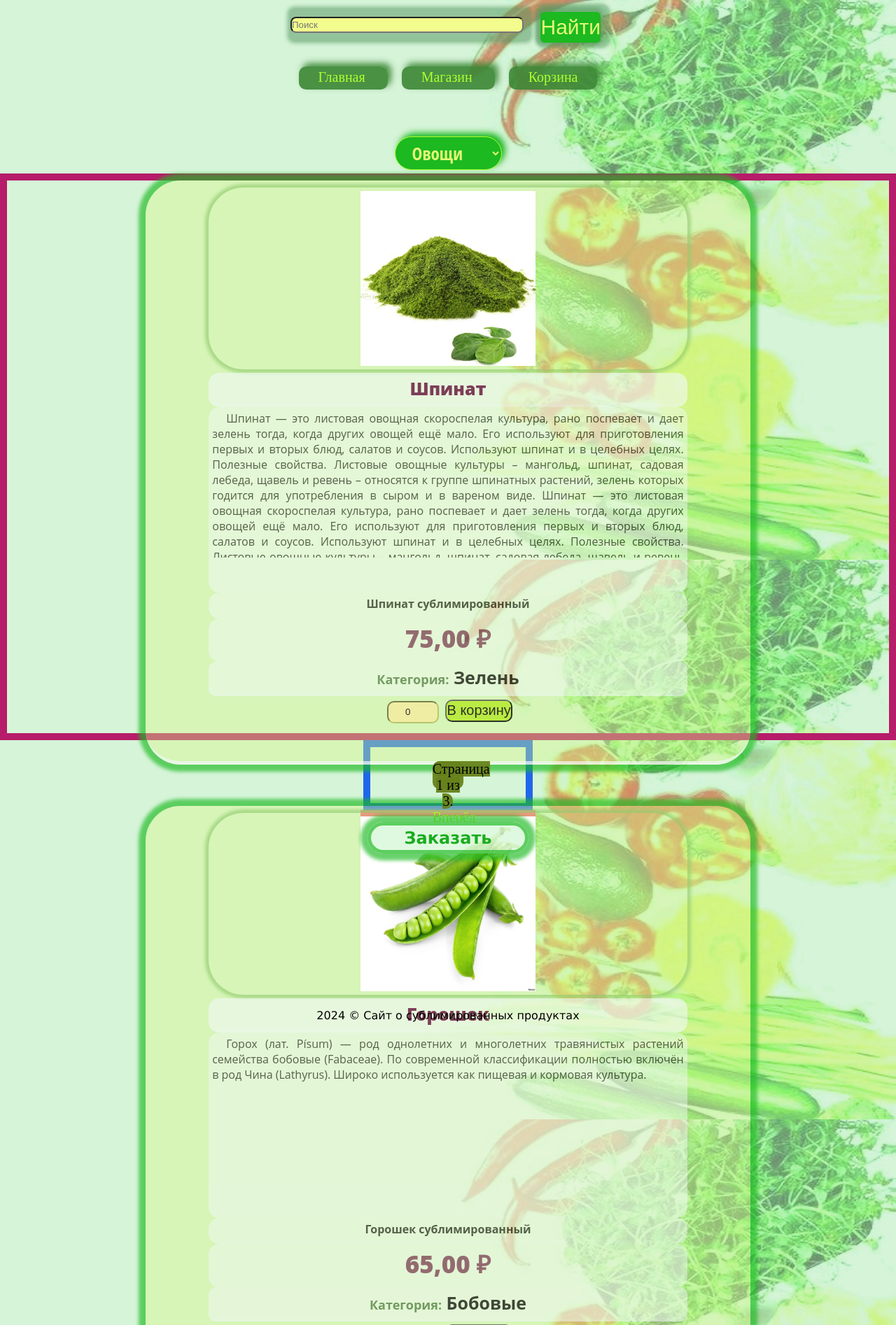
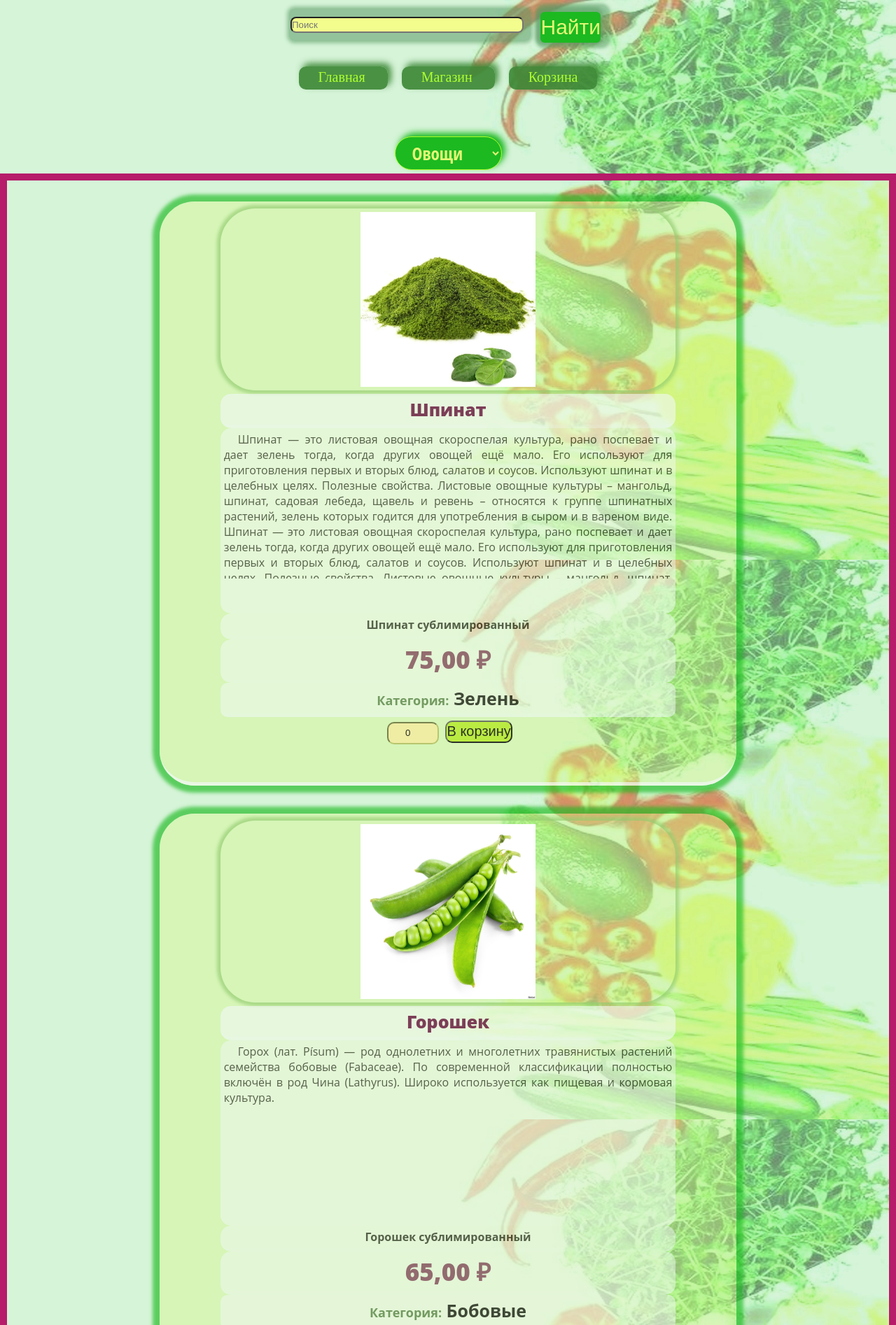
Before and after one commit to Sapronov-Nikolay/sublim, a Django app: page /shop/ in a window 1280 px wide. Shown: the top 1894 px of the page at 70% size. Run offline with Django 5.2, Linux system fonts and the light colour scheme; data comes from the database, SQL or seed files in the repository.

Commit message:
Немного улучшил

```diff
--- a/sublim/static/main/css/tovars.css
+++ b/sublim/static/main/css/tovars.css
@@ -4,6 +4,7 @@
   grid-template-columns: repeat(4, 1fr);
   grid-gap: 10px;
   grid-auto-rows: 200px;
+  padding: 30px;
   grid-template-areas: ". a a ."
   ". a a .";
 }
@@ -35,11 +36,11 @@
 .tovars-div-general {
   display: grid;
   width: 70%; /* Ширина карточки */
-  height: 720px; /* Промежуток между карточками */
+  /* height: 720px; /* Промежуток между карточками */
   grid-template-columns: repeat(auto-fit, minmax(500px, 1fr) );
   column-gap: 3%;
-  grid-template-rows: repeat(auto-fit, minmax(850px, 1fr) );
-  row-gap: 6%;
+  grid-template-rows: repeat(auto-fit, minmax(1px, 1fr) );
+  row-gap: 40px;
   border-spacing: 8 30px;
   font-family: 'Open Sans', sans-serif;
   font-weight: bold;
```
